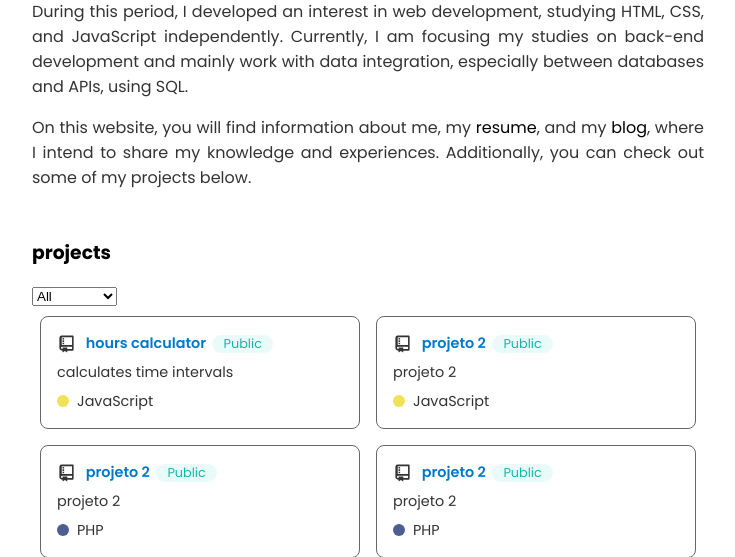
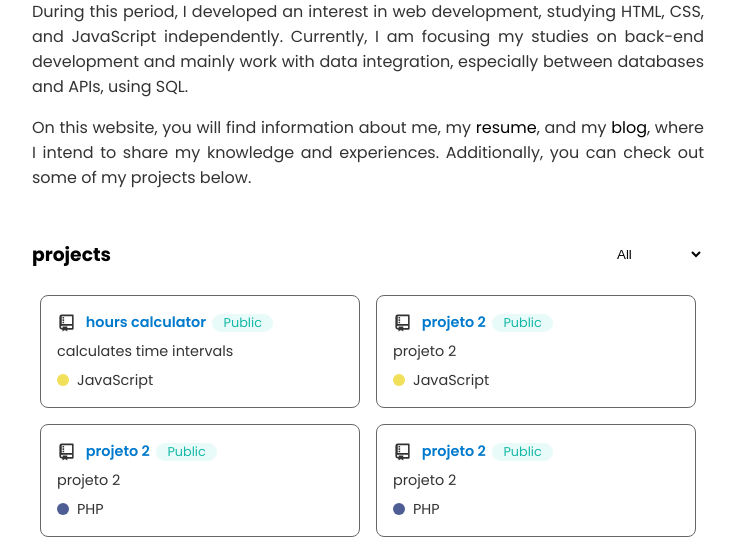
Before and after one commit to rodrigoacs/lab, a PHP site: page / in a window 1280 px wide. Shown: the part 302-859 px from the top of the page, without its empty margins (272-1007 px from the left). Run offline with PHP 8.4, Linux system fonts and the light colour scheme; some libraries are stand-ins or nearby versions.

Commit message:
chore: estilização do select

```diff
--- a/home.html
+++ b/home.html
@@ -5,12 +5,14 @@
   <p translate="home3"></p>
 </div>
 
+<div style="display: flex; justify-content: space-between;">
   <h3 translate="projects" class="header"></h3>
   <select name="tech" id="tech">
     <option value="all">All</option>
     <option value="js">JavaScript</option>
     <option value="php">PHP</option>
   </select>
+</div>
 <div class="projects">
   <div class="project">
     <div class="project-header">
--- a/style.css
+++ b/style.css
@@ -265,6 +265,27 @@ p {
 /* ---- */
 /* ---- */
 
+select {
+  background-color: var(--color-primary);
+  color: var(--color-text-primary);
+  border: none;
+  padding: .5rem;
+  border-radius: .5rem;
+  margin-bottom: 1rem;
+  margin-top: 2rem;
+}
+
+option {
+  background-color: var(--color-primary);
+  color: var(--color-text-primary);
+}
+
+option:hover {
+  background-color: var(--color-hover);
+  color: var(--color-text-primary);
+}
+
+
 .navbar::selection,
 a::selection,
 img::selection {
```
Lines whose indentation alone changed are shown as unchanged.
